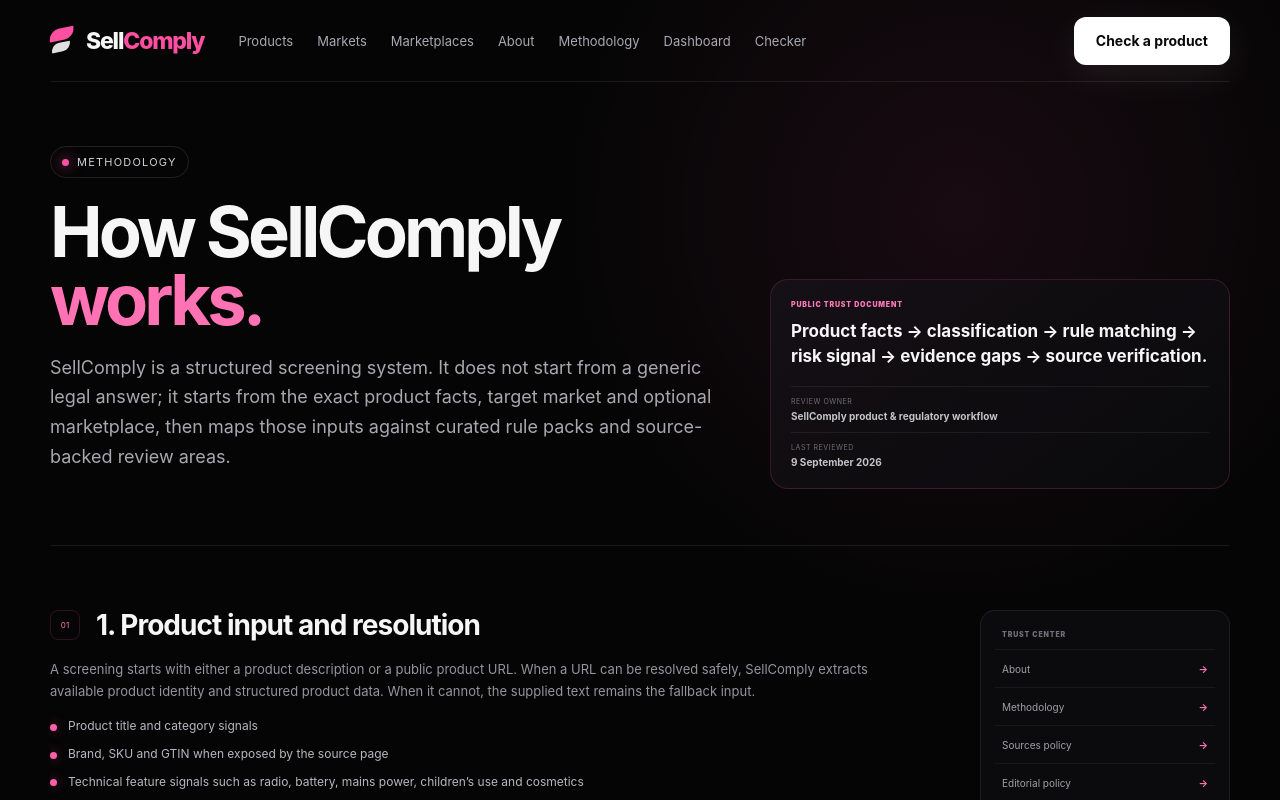
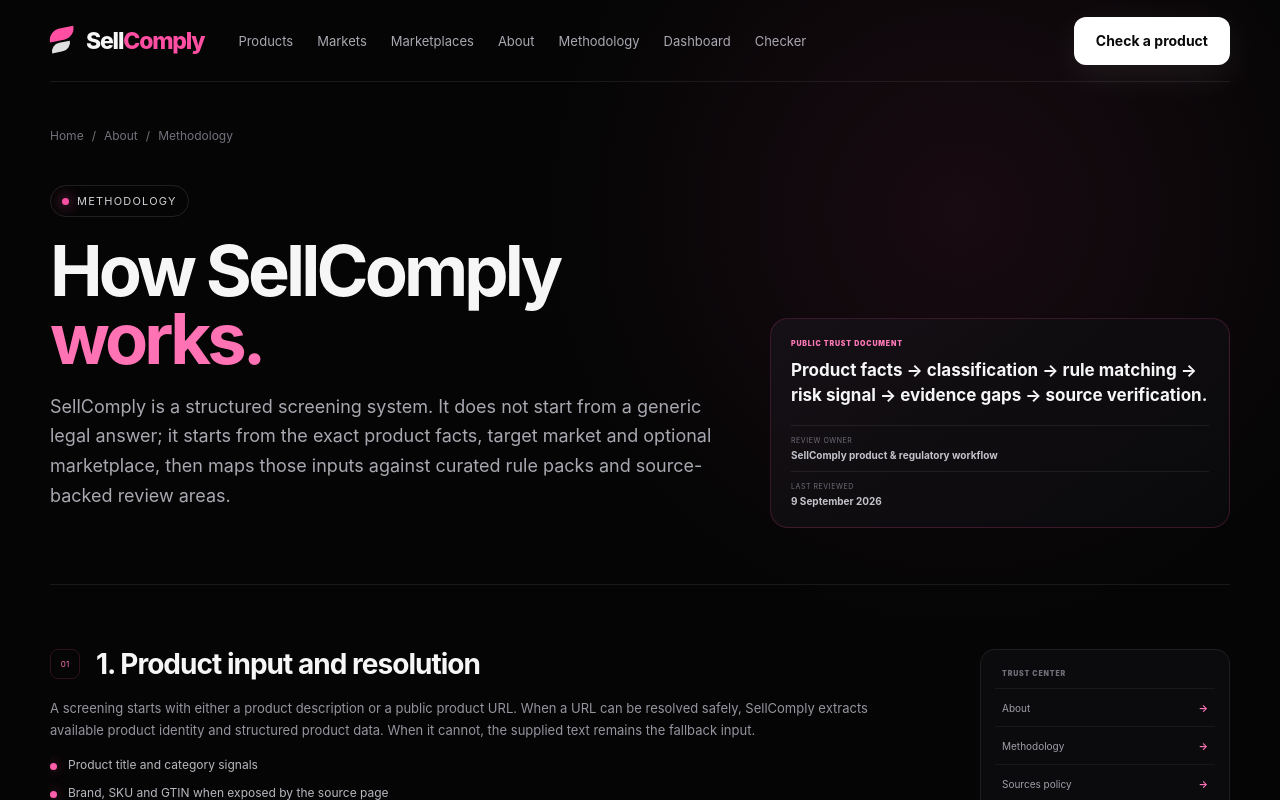
Before and after one commit to SviatF/sell-comply, a Next.js app: page /methodology in a window 1280 px wide. Shown: the top 800 px of the page. Built offline with nearby package versions, Linux system fonts and the light colour scheme.

Commit message:
seo: bind /methodology breadcrumb path

```diff
--- a/app/methodology/page.tsx
+++ b/app/methodology/page.tsx
@@ -10,6 +10,7 @@ export const metadata: Metadata = {
 export default function MethodologyPage() {
   return (
     <TrustPolicyPage
+      path="/methodology"
       eyebrow="METHODOLOGY"
       title="How SellComply"
       accent="works."
```
